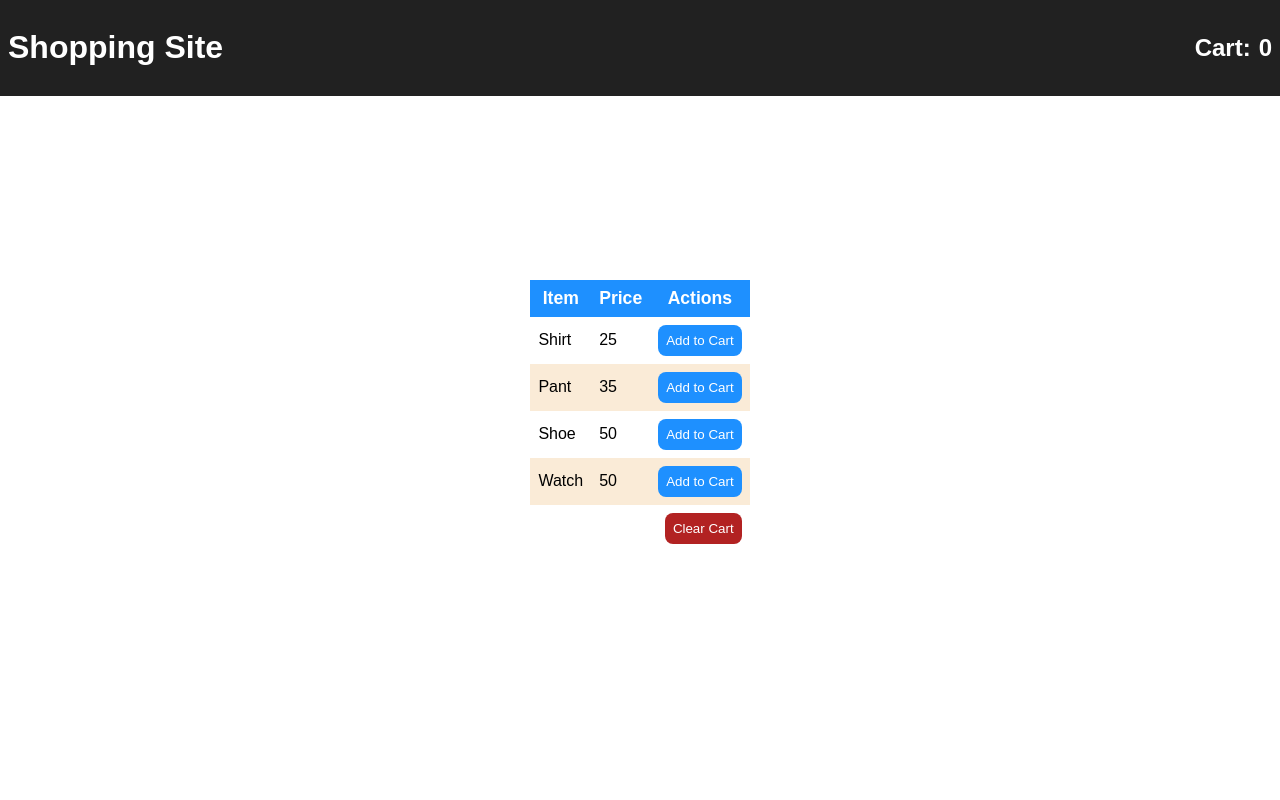
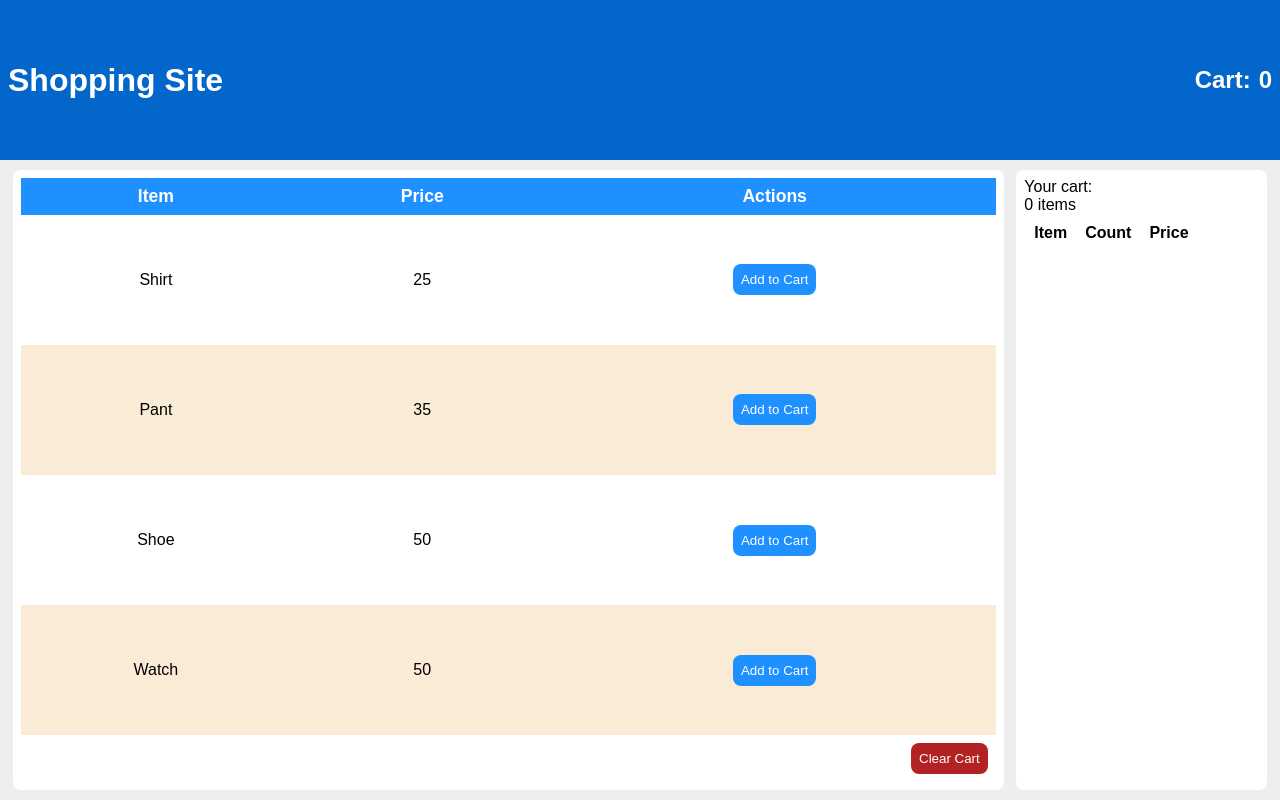
Before and after one commit to adithya-s-sekhar/shopping-cart, a React (Vite) app: page / in a window 1280 px wide. Built offline with nearby package versions, Linux system fonts and the light colour scheme.

Commit message:
Too much stuff again

```diff
--- a/src/App.css
+++ b/src/App.css
@@ -1,6 +1,6 @@
 .app{
   display: grid;
-  grid-template-rows: 20fr 80vh;
+  grid-template-rows: 20vh 80vh;
   grid-template-areas:
     "header"
     "body"
--- a/src/App.jsx
+++ b/src/App.jsx
@@ -6,6 +6,7 @@ import { products } from './products';
 import ProductItem from './components/ProductList/ProductItem/ProductItem';
 import { Provider } from 'react-redux';
 import store from './redux/store';
+import CartList from './components/CartList/CartList';
 
 function App() {
 
@@ -14,9 +15,14 @@ function App() {
             <div className="app">
                 <Header/>
                 <Body>
-                    <ProductList>
-                        {products.map( product => <ProductItem product = {product} key={product.id} />)}
-                    </ProductList>
+                    <div className="main">
+                        <ProductList>
+                            {products.map( product => <ProductItem product = {product} key={product.id} />)}
+                        </ProductList>
+                    </div>
+                    <div className="sidebar">
+                        <CartList/>
+                    </div>
                 </Body>
             </div>
         </Provider>
--- a/src/components/Body/Body.css
+++ b/src/components/Body/Body.css
@@ -1,7 +1,29 @@
 .body{
     grid-area: body;
+    display: grid;
+    grid-template-columns: 79% 20%;
+    grid-template-areas:
+    "main sidebar"
+    ;
+    align-items: center;
+    gap: 1%;
+    background-color: #eee;
+    padding: 0 1%;
+}
+
+.body > div{
+    background-color: #fff;
+    height: 97%;
+    border-radius: 8px;
     padding: 8px;
+}
+
+.main{
     display: flex;
+    align-items: center;
     justify-content: center;
-    align-items: center;
 }
+
+.sidebar{
+
+}
--- /dev/null
+++ b/src/components/CartList/CartList.jsx
@@ -0,0 +1,37 @@
+import { useSelector } from "react-redux";
+import "./CartList.css";
+
+const CartList = ({children}) => {
+    const cartProducts = useSelector((store) => store.cart.products);
+
+    return (
+        <div className="cart-list">
+            <div className="cart-list-header">
+                <div className="cart-list-header-title">
+                    Your cart:
+                </div>
+                <div className="cart-list-header-count">
+                    {cartProducts.length} items
+                </div>
+            </div>
+            <div className="cart-list-body">
+                <table>
+                    <thead>
+                        <tr>
+                            <th>Item</th>
+                            <th>Count</th>
+                            <th>Price</th>
+                        </tr>
+                    </thead>
+                    <tbody>
+                        {
+
+                        }
+                    </tbody>
+                </table>
+            </div>
+        </div>
+     );
+}
+
+export default CartList;
--- a/src/components/Header/Header.css
+++ b/src/components/Header/Header.css
@@ -1,6 +1,6 @@
 .header{
     grid-area: header;
-    background-color: #212121;
+    background-color: rgb(2, 102, 202);
     color: #fff;
     padding: 8px;
     display: flex;
@@ -8,7 +8,7 @@
     align-items: center;
 }
 
-.cart{
+.header-cart{
     display: flex;
     justify-content: center;
     align-items: center;
--- a/src/components/Header/Header.jsx
+++ b/src/components/Header/Header.jsx
@@ -10,11 +10,11 @@ const Header = () => {
                 <h1>Shopping Site</h1>
             </div>
             <div className="header-actions">
-                <div className="cart">
-                    <div className="cart-label">
+                <div className="header-cart">
+                    <div className="header-cart-label">
                         <h2>Cart:</h2>
                     </div>
-                    <div className="cart-items">
+                    <div className="header-cart-items">
                         <h2>{cartProducts.length}</h2>
                     </div>
                 </div>
--- a/src/components/ProductList/ProductItem/ProductItem.css
+++ b/src/components/ProductList/ProductItem/ProductItem.css
@@ -4,6 +4,7 @@
 
 .product-item{
     padding: 8px;
+    text-align: center;
 }
 
 .product-item button{
--- a/src/components/ProductList/ProductList.css
+++ b/src/components/ProductList/ProductList.css
@@ -1,5 +1,7 @@
 .product-list{
     border-spacing: 0;
+    width: 100%;
+    height: 100%;
 }
 
 .product-list-header{
```
Also changed, not shown: src/components/CartList/CartList.css (added).
